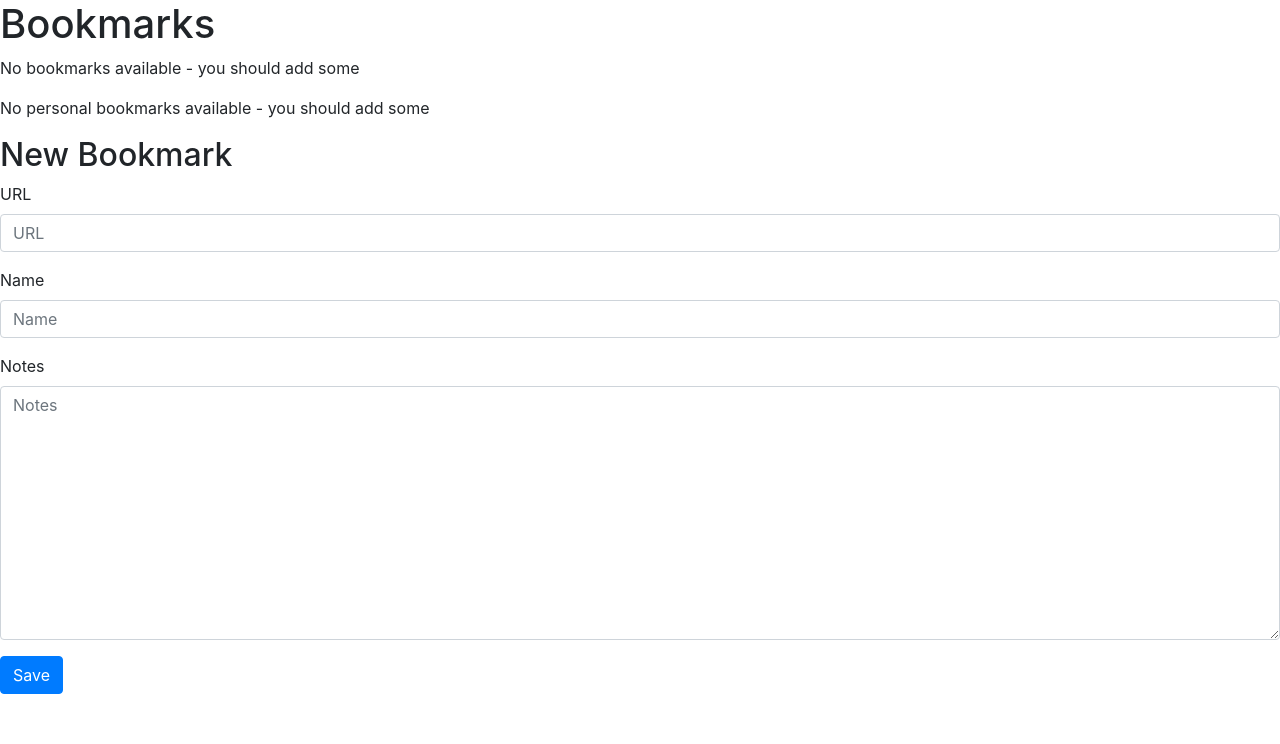
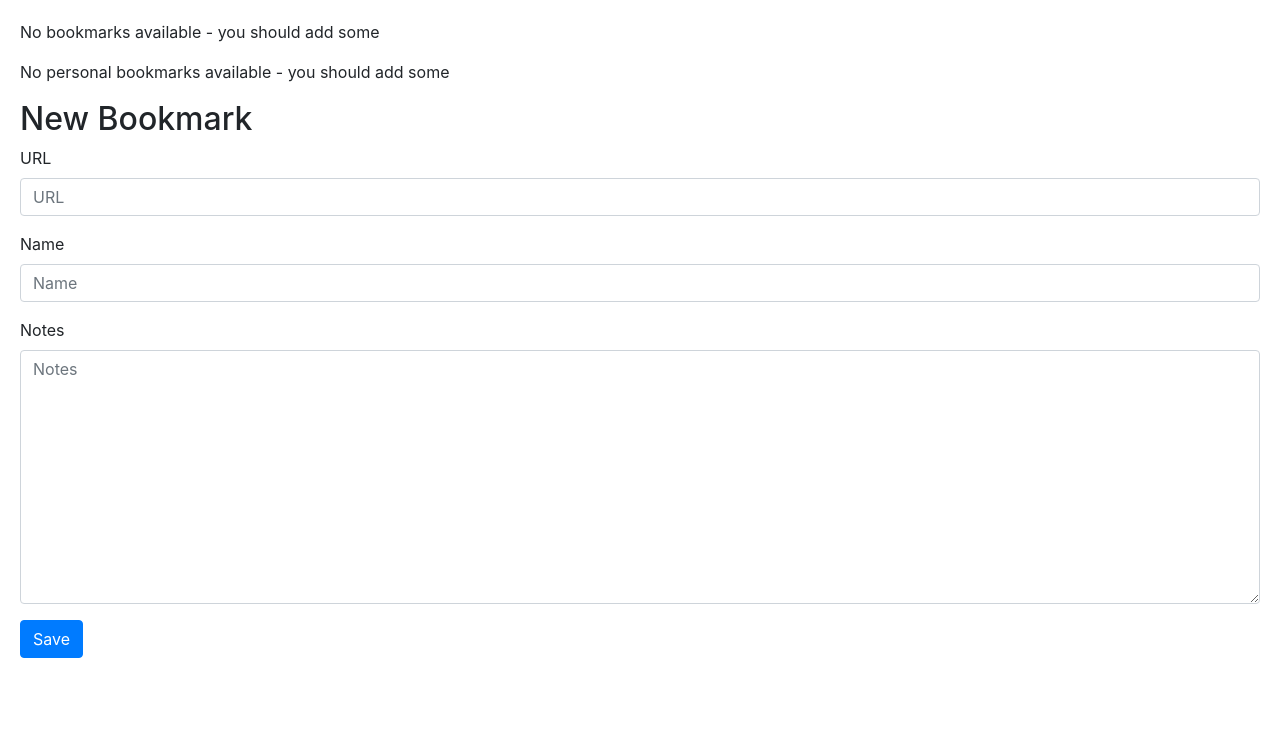
Before and after one commit to clarakosi/djorg, a Django app: page /bookmarks/ in a window 1280 px wide. Shown: the part 56-800 px from the top of the page. Run offline with Django 3.2, Linux system fonts and the light colour scheme; data that the repository does not hold is empty; some libraries are stand-ins or nearby versions.

Commit message:
Minor styling

```diff
--- a/bookmarks/templates/bookmarks/index.html
+++ b/bookmarks/templates/bookmarks/index.html
@@ -1,7 +1,6 @@
 {% extends "djorg_base.html" %}
 {% block content %}
 {% load bootstrap4 %}
-<h1>Bookmarks</h1>
 
 {% if bookmarks %}
 <h2>Public</h2>
--- a/bookmarks/templates/djorg_base.html
+++ b/bookmarks/templates/djorg_base.html
@@ -24,7 +24,7 @@
       </nav>
       {% endblock %}
     </div>
-    <div id="content" >
+    <div id="content" style="padding: 20px">
       {% block content %}
       <div style="height: 100%; padding: 200px 0px">
           <h1 class="display-4" style="text-align: center">Welcome to Djorg!</h1>
```
